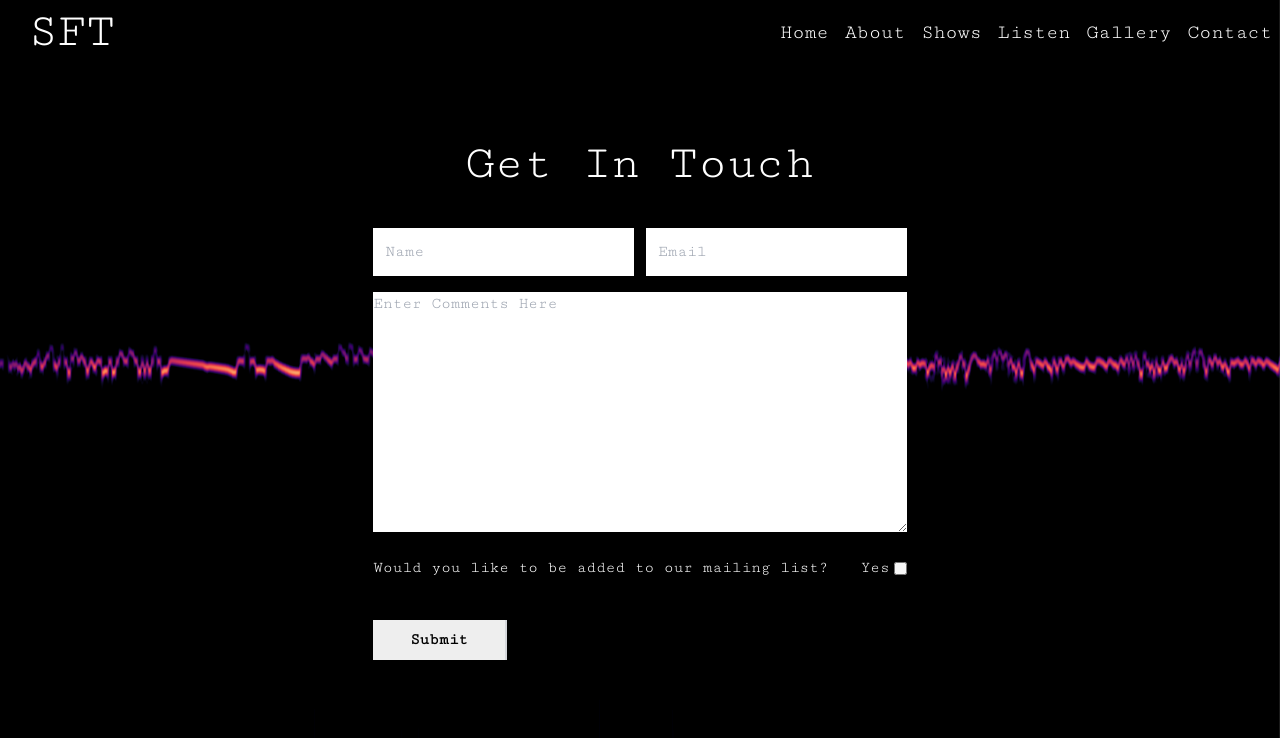
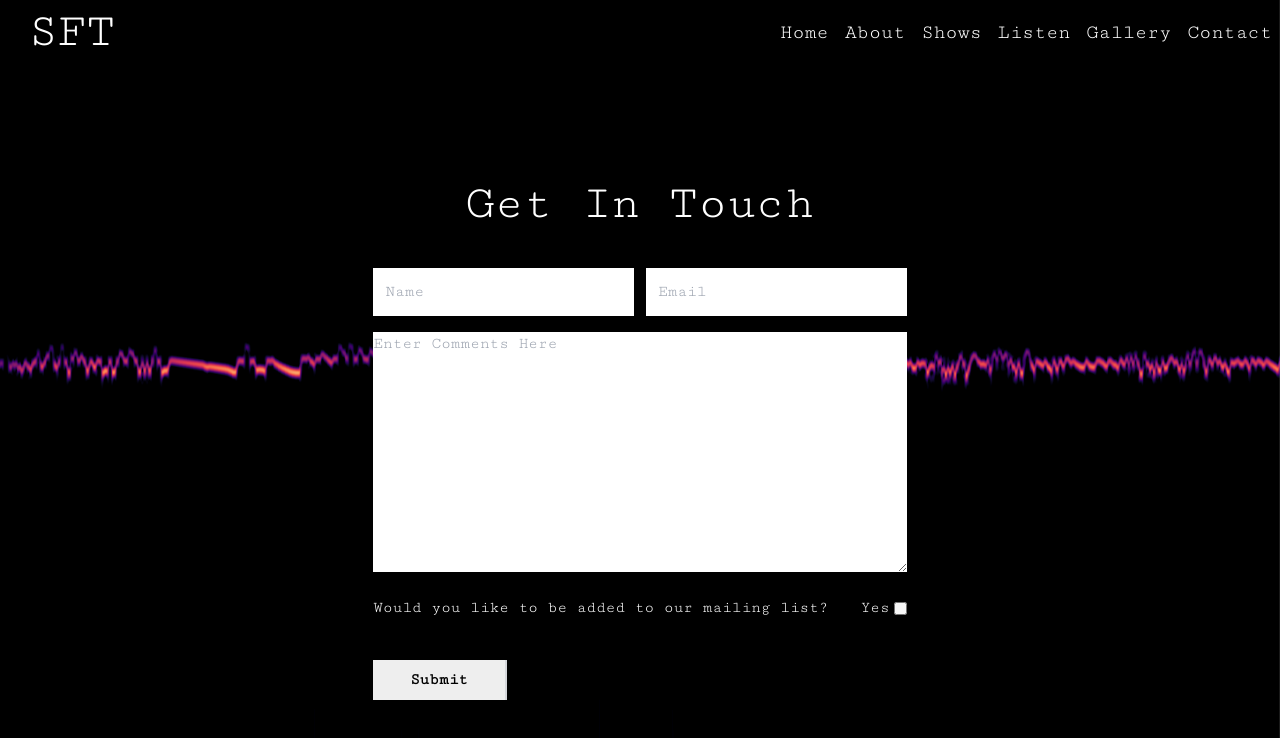
Before and after one commit to kaseyknudsen/Schimscheimer-Family-Trio-Website, a Next.js app: page /contact in a window 1280 px wide. Shown: the top 738 px of the page. Built offline with nearby package versions, Linux system fonts and the light colour scheme.

Commit message:
fixed spacing on contact page

```diff
--- a/app/components/Contact.js
+++ b/app/components/Contact.js
@@ -54,7 +54,7 @@ const Contact = () => {
   };
 
   return (
-    <div className="max-w-xs sm:max-w-md md:max-w-lg lg:max-w-xl text-white form-container">
+    <div className="max-w-xs sm:max-w-md md:max-w-lg lg:max-w-xl text-white form-container pt-20">
       <div className="flex justify-center">
         <h1 className=" text-white text-5xl mb-10 fadeIn3s">
           {!formSubmitted ? "Get In Touch" : "Form Submitted!"}
--- a/app/shows/page.js
+++ b/app/shows/page.js
@@ -11,7 +11,7 @@ const page = () => {
       <div className="absolute top-0 left-0 right-0 bottom-0 z-[1] bg-black/50" />
       <div className="h-full flex flex-col ml-10 mr-[4em]">
         <div className="flex flex-col gap-5">
-          <p className="text-white text-6xl mt-60 z-10 text-center fadeIn4s">
+          <p className="text-white text-6xl mt-60 z-10 text-center fadeIn4s ">
             Shows
           </p>
           <div class="h-0.5 w-[100%] bg-white my-8" />
@@ -32,7 +32,6 @@ const page = () => {
           </div>
         </div>
       </div>
-
     </div>
   );
 };
```
